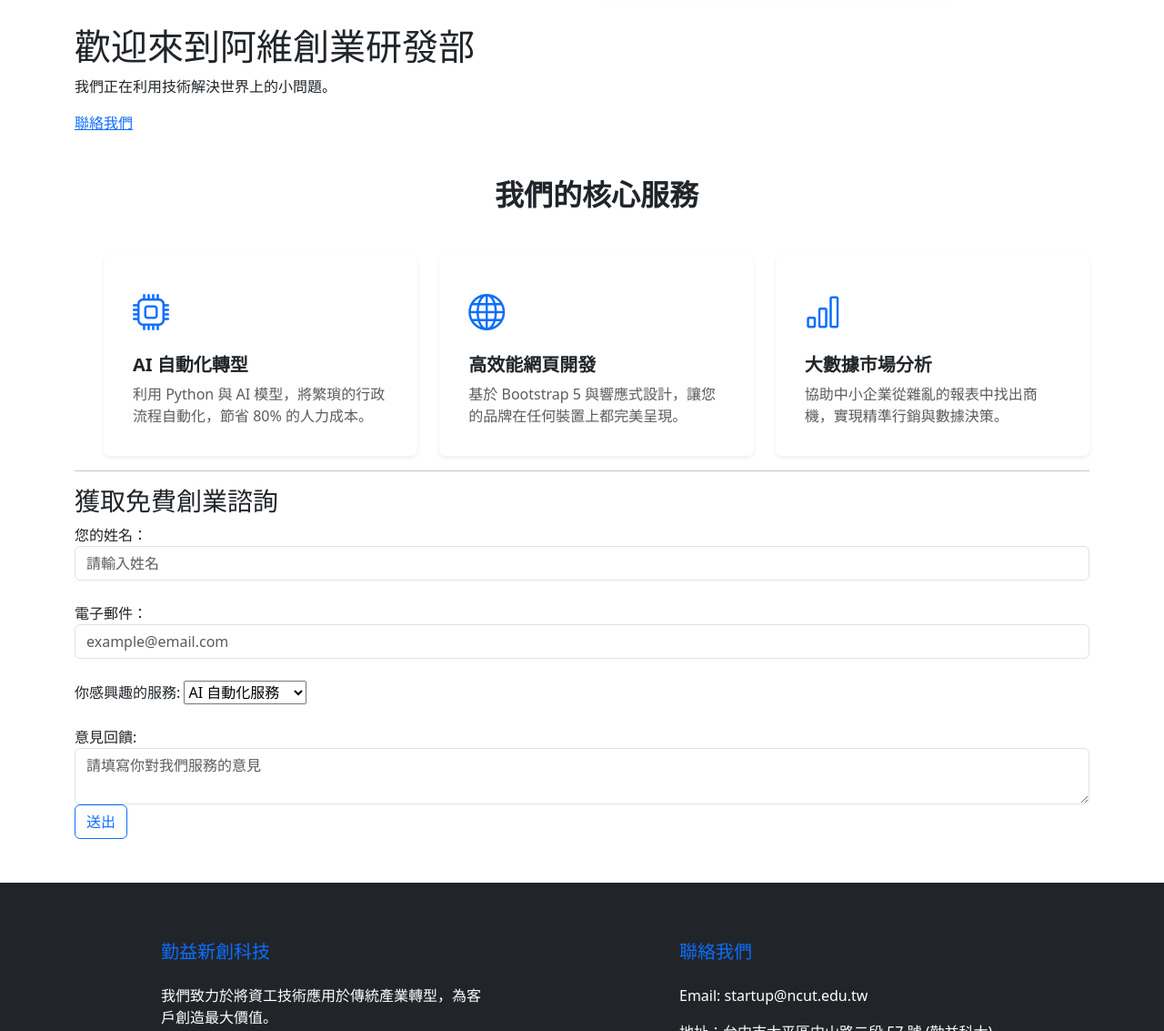
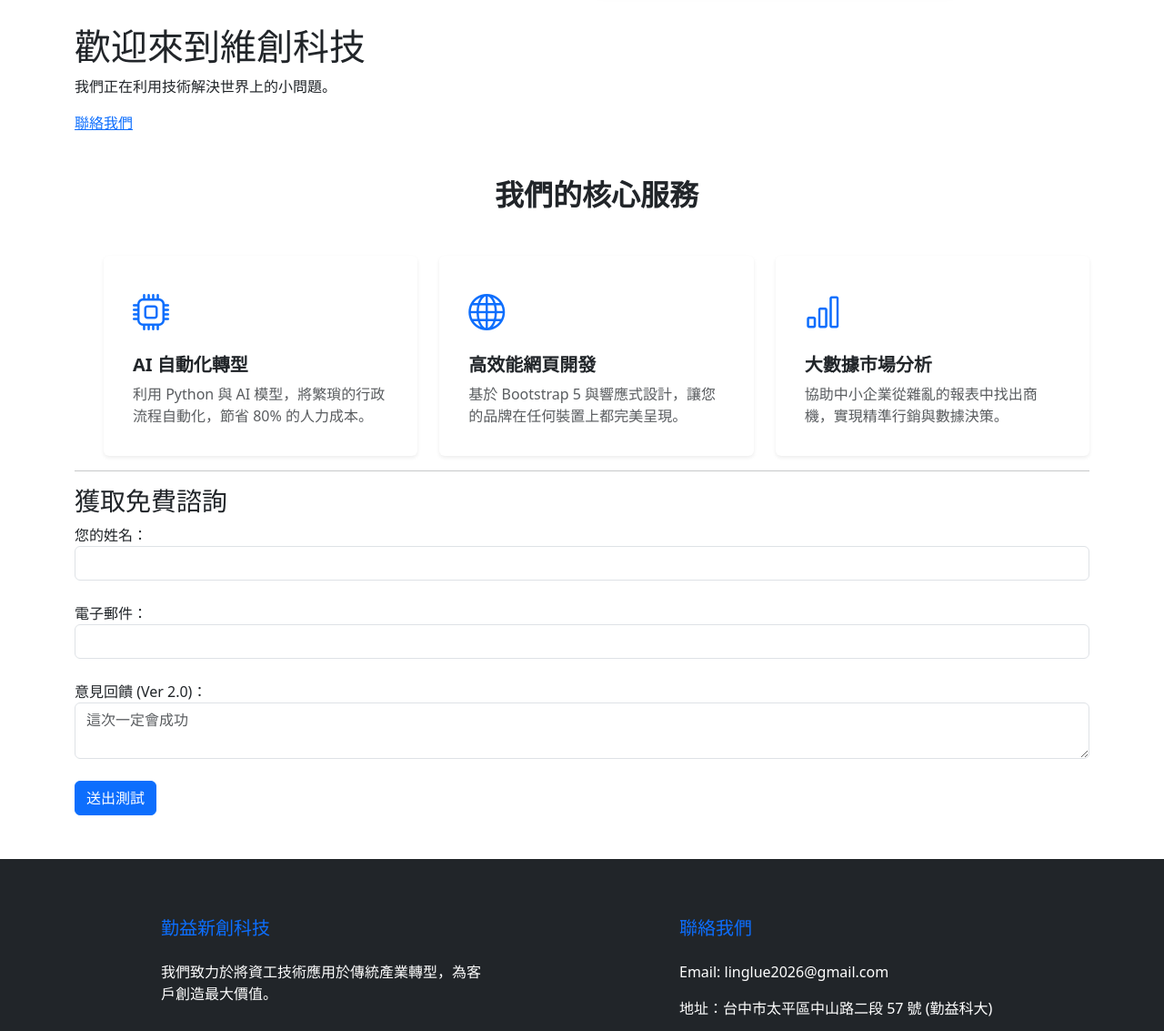
Before and after one commit to tjhz6zg6q9-sudo/my-first-startup, a Flask app: page / in a window 1280 px wide; the page is wider, and only the part inside the window is pictured. Shown: the part 425-1558 px from the top of that part at 91% size. Run offline with Flask 3, Linux system fonts and the light colour scheme.

Commit message:
Add missing name attribute to textarea

```diff
--- a/index.html
+++ b/index.html
@@ -123,8 +123,8 @@
     <label>電子郵件：</label>
     <input type="email" name="user_email" class="form-control" required>
     <br>
-    <label>意見回饋 (Ver 2.0)：</label><br>
-    <textarea name="user_message" class="form-control" placeholder="這次一定會成功"></textarea>
+    <label>意見回饋 (Ver 2.0):</label><br>
+<textarea name="user_message" class="form-control" placeholder="請輸入您的意見"></textarea>
     <br>
     <button type="submit" class="btn btn-primary">送出測試</button>
 </form>
--- a/templates/index.html
+++ b/templates/index.html
@@ -37,7 +37,7 @@
     }
 </style>
 <link rel="stylesheet" href="https://cdn.jsdelivr.net/npm/bootstrap-icons@1.11.0/font/bootstrap-icons.css">
-    <title>我的第一個創業練習</title>
+    <title>維創科技</title>
     <link href="https://cdn.jsdelivr.net/npm/bootstrap@5.3.0/dist/css/bootstrap.min.css" rel="stylesheet">
     <link href="https://fonts.googleapis.com/css2?family=Noto+Sans+TC:wght@400;700&display=swap" rel="stylesheet">
 </head>
@@ -45,7 +45,7 @@
 <body>
     <nav class="navbar navbar-expand-lg navbar-dark bg-dark">
         <div class="container-fluid">
-            <a class="navbar-brand" href="#">阿維創業研發部</a>
+            <a class="navbar-brand" href="#">維創科技</a>
             <button class="navbar-toggler" type="button" data-bs-toggle="collapse" data-bs-target="#navbarNav">
                 <span class="navbar-toggler-icon"></span>
             </button>
@@ -75,7 +75,7 @@
                     class="img-fluid rounded shadow" alt="科技概念圖">
             </div>
         </div>
-        <h1 id="top">歡迎來到阿維創業研發部</h1>
+        <h1 id="top">歡迎來到維創科技</h1>
         <p>我們正在利用技術解決世界上的小問題。</p>
         <a href="https://www.google.com">聯絡我們</a>
         <ul>
@@ -114,31 +114,20 @@
 </div>
         </ul>
         <hr>
-        <h3 id="contact">獲取免費創業諮詢</h3>
+        <h3 id="contact">獲取免費諮詢</h3>
 
         <form action="/submit" method="POST">
-
     <label>您的姓名：</label>
-    <input type="text" name="user_name" class="form-control" placeholder="請輸入姓名">
+    <input type="text" name="user_name" class="form-control" required>
     <br>
-
     <label>電子郵件：</label>
-    <input type="email" name="user_email" class="form-control" placeholder="example@email.com">
+    <input type="email" name="user_email" class="form-control" required>
     <br>
-
-            <label>你感興趣的服務:</label>
-            <select>
-                <option value="automation">AI 自動化服務</option>
-                <option value="webdev">網頁設計與開發</option>
-                <option value="data">數據分析與諮詢</option>
-                <option value="other">其他</option>
-            </select>
-            <br><br>
-            <label>意見回饋:</label><br>
-            <textarea class="form-control" placeholder="請填寫你對我們服務的意見"></textarea>
-
-            <button type="submit" class="btn btn-outline-primary">送出</button>
-        </form>
+    <label>意見回饋 (Ver 2.0)：</label><br>
+    <textarea name="user_message" class="form-control" placeholder="這次一定會成功"></textarea>
+    <br>
+    <button type="submit" class="btn btn-primary">送出測試</button>
+</form>
     </div>
     <footer class="bg-dark text-white pt-5 pb-4 mt-5">
     <div class="container text-center text-md-start">
@@ -150,14 +139,14 @@
 
             <div class="col-md-4 col-lg-4 col-xl-4 mx-auto mt-3">
                 <h5 class="text-uppercase mb-4 font-weight-bold text-primary">聯絡我們</h5>
-                <p>Email: startup@ncut.edu.tw</p>
+                <p>Email: linglue2026@gmail.com</p>
                 <p>地址：台中市太平區中山路二段 57 號 (勤益科大)</p>
                 <iframe src="https://www.google.com/maps/embed?pb=!1m18!1m12!1m3!1d1820.3638489901919!2d120.7307959778632!3d24.146199230779377!2m3!1f0!2f0!3f0!3m2!1i1024!2i768!4f13.1!3m3!1m2!1s0x3469235d7fb2c4a7%3A0x1cc856130460088d!2z5ZyL56uL5Yuk55uK56eR5oqA5aSn5a24!5e0!3m2!1szh-TW!2stw!4v1778620061724!5m2!1szh-TW!2stw" width="600" height="450" style="border:0;" allowfullscreen="" loading="lazy" referrerpolicy="no-referrer-when-downgrade"></iframe>
             </div>
 
             <div class="row align-items-center">
                 <hr class="mb-4">
-                <p class="text-center">© 2026 勤益新創科技 版權所有</p>
+                <p class="text-center">© 2026 維創科技 版權所有</p>
             </div>
         </div>
     </div>
```
